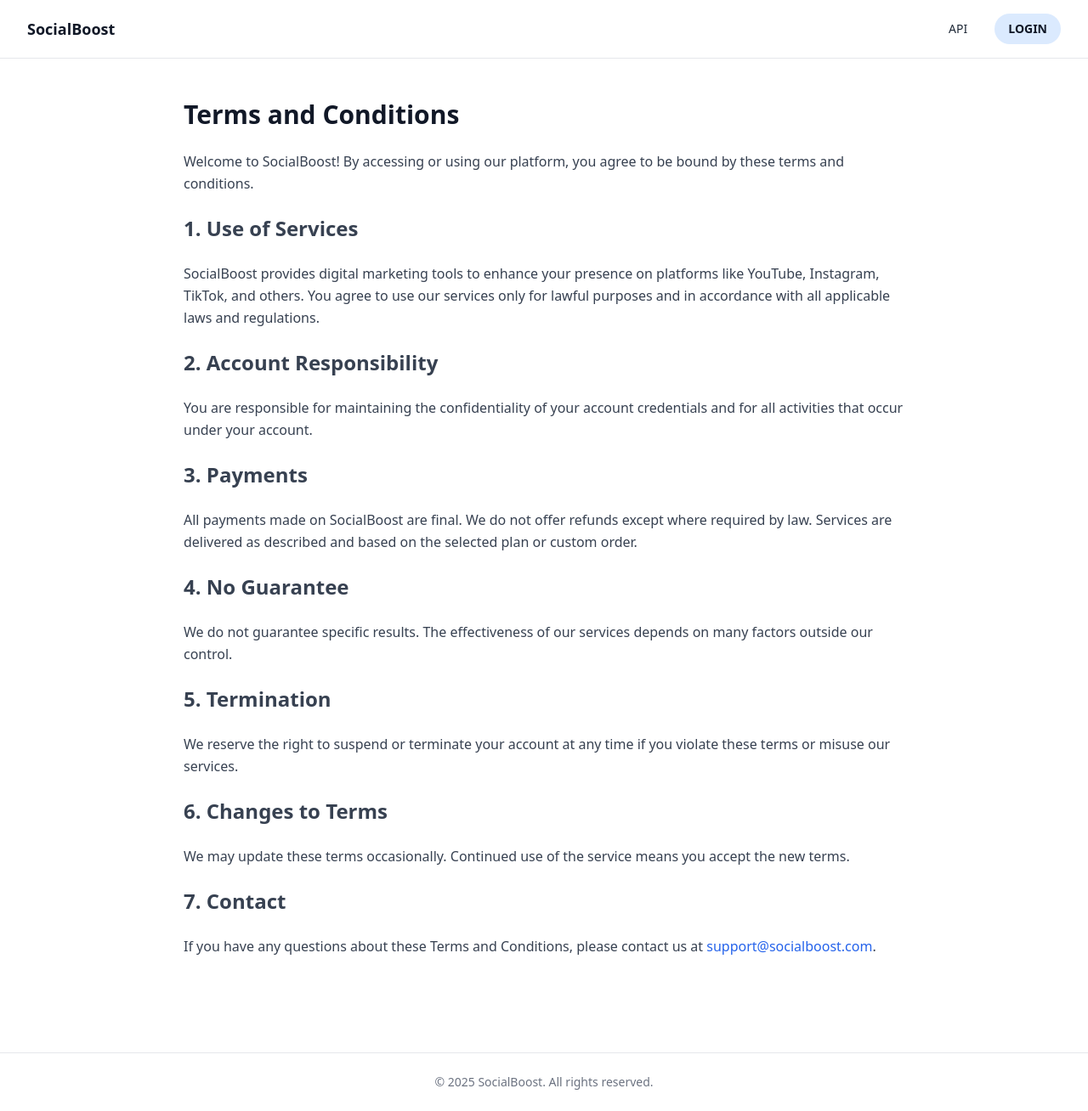
After one commit to chistev/smm_project, a Django app: page /terms/ in a window 1280 px wide. The commit adds this page. Shown: the whole page at 85% size. Run offline with Django 5.2, Linux system fonts and the light colour scheme; some libraries are stand-ins or nearby versions.

Commit message:
terms and conditions

```diff
--- a/smm_panel/templates/smm_panel/index.html
+++ b/smm_panel/templates/smm_panel/index.html
@@ -66,7 +66,7 @@
                         <span class="transform group-open:rotate-180 transition-transform">⌃</span>
                     </summary>
                     <p class="text-gray-700 mt-2">
-                        Sign up, choose your service, paste a URL, and we’ll handle the rest.
+                        Sign up, choose your service, paste a URL of which account/post you’d like to boost, and we’ll handle the rest.
                     </p>
                 </details>
             </div>
--- a/smm_panel/templates/smm_panel/signup.html
+++ b/smm_panel/templates/smm_panel/signup.html
@@ -29,7 +29,8 @@
                 <input id="terms" name="terms" type="checkbox" class="h-4 w-4 text-blue-600 border-gray-300 rounded" />
                 <label for="terms" class="ml-2 block text-sm text-gray-700">
                     I agree to the
-                    <a href="" class="text-blue-600 hover:underline" target="_blank">Terms and Conditions</a>
+                    <a href="{% url 'terms' %}" class="text-blue-600 hover:underline" target="_blank">Terms and
+                        Conditions</a>
                 </label>
             </div>
 
--- /dev/null
+++ b/smm_panel/templates/smm_panel/terms.html
@@ -0,0 +1,42 @@
+{% extends 'smm_panel/base.html' %}
+{% block title %}Terms and Conditions - SocialBoost{% endblock %}
+
+{% block content %}
+<section class="max-w-4xl mx-auto px-6 py-12">
+    <h1 class="text-3xl font-bold mb-6">Terms and Conditions</h1>
+
+    <div class="space-y-6 text-gray-700 leading-relaxed">
+        <p>Welcome to SocialBoost! By accessing or using our platform, you agree to be bound by these terms and
+            conditions.</p>
+
+        <h2 class="text-2xl font-semibold mt-8">1. Use of Services</h2>
+        <p>SocialBoost provides digital marketing tools to enhance your presence on platforms like YouTube, Instagram,
+            TikTok, and others. You agree to use our services only for lawful purposes and in accordance with all
+            applicable laws and regulations.</p>
+
+        <h2 class="text-2xl font-semibold mt-8">2. Account Responsibility</h2>
+        <p>You are responsible for maintaining the confidentiality of your account credentials and for all activities
+            that occur under your account.</p>
+
+        <h2 class="text-2xl font-semibold mt-8">3. Payments</h2>
+        <p>All payments made on SocialBoost are final. We do not offer refunds except where required by law. Services
+            are delivered as described and based on the selected plan or custom order.</p>
+
+        <h2 class="text-2xl font-semibold mt-8">4. No Guarantee</h2>
+        <p>We do not guarantee specific results. The effectiveness of our services depends on many factors outside our
+            control.</p>
+
+        <h2 class="text-2xl font-semibold mt-8">5. Termination</h2>
+        <p>We reserve the right to suspend or terminate your account at any time if you violate these terms or misuse
+            our services.</p>
+
+        <h2 class="text-2xl font-semibold mt-8">6. Changes to Terms</h2>
+        <p>We may update these terms occasionally. Continued use of the service means you accept the new terms.</p>
+
+        <h2 class="text-2xl font-semibold mt-8">7. Contact</h2>
+        <p>If you have any questions about these Terms and Conditions, please contact us at <a
+                href="mailto:support@socialboost.com" class="text-blue-600 hover:underline">support@socialboost.com</a>.
+        </p>
+    </div>
+</section>
+{% endblock %}
--- a/smm_panel/urls.py
+++ b/smm_panel/urls.py
@@ -6,4 +6,5 @@ urlpatterns = [
     path('signup/', views.signup, name='signup'),
     path('login/', views.login, name='login'),
     path('forgot-password/', views.forgot_password, name='forgot_password'),
+    path('terms/', views.terms, name='terms'),
 ]
--- a/smm_panel/views.py
+++ b/smm_panel/views.py
@@ -15,3 +15,6 @@ def forgot_password(request):
         # TODO: Add password reset logic here (e.g., send reset link)
         return render(request, 'smm_panel/forgot_password.html', {'message': 'If the email exists, a reset link has been sent.'})
     return render(request, 'smm_panel/forgot_password.html')
+
+def terms(request):
+    return render(request, 'smm_panel/terms.html')
```
